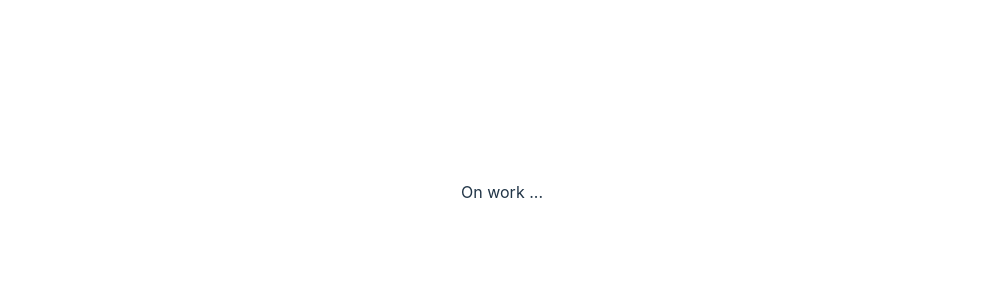
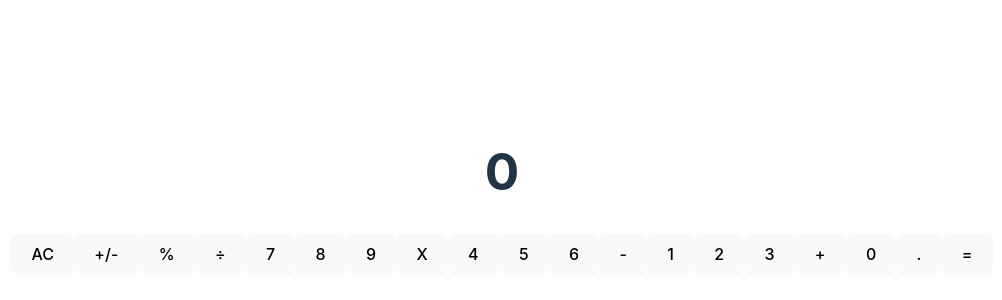
Before and after one commit to LeeBingler/calculator-react-JS, a React (Vite) app: page / in a window 1280 px wide. Shown: the part 208-508 px from the top of the page, without its empty margins (138-1140 px from the left). Built offline with nearby package versions, Linux system fonts and the light colour scheme.

Commit message:
feat: add button

```diff
--- a/src/App.jsx
+++ b/src/App.jsx
@@ -4,7 +4,34 @@ import './App.css'
 function App() {
   return (
     <>
-      On work ...
+      <div className='display'>
+        <h1> 0 </h1>
+      </div>
+      <div className='button'>
+        <button className='btn reset'> AC </button>
+        <button className='btn operator'> +/- </button>
+        <button className='btn operator'> % </button>
+        <button className='btn operator'> ÷ </button>
+
+        <button className='btn number'> 7 </button>
+        <button className='btn number'> 8 </button>
+        <button className='btn number'> 9 </button>
+        <button className='btn operator'> X </button>
+
+        <button className='btn number'> 4 </button>
+        <button className='btn number'> 5 </button>
+        <button className='btn number'> 6 </button>
+        <button className='btn operator'> - </button>
+
+        <button className='btn number'> 1 </button>
+        <button className='btn number'> 2 </button>
+        <button className='btn number'> 3 </button>
+        <button className='btn operator'> + </button>
+
+        <button className='btn number'> 0 </button>
+        <button className='btn number'> . </button>
+        <button className='btn operator'> = </button>
+      </div>
     </>
   )
 }
```
